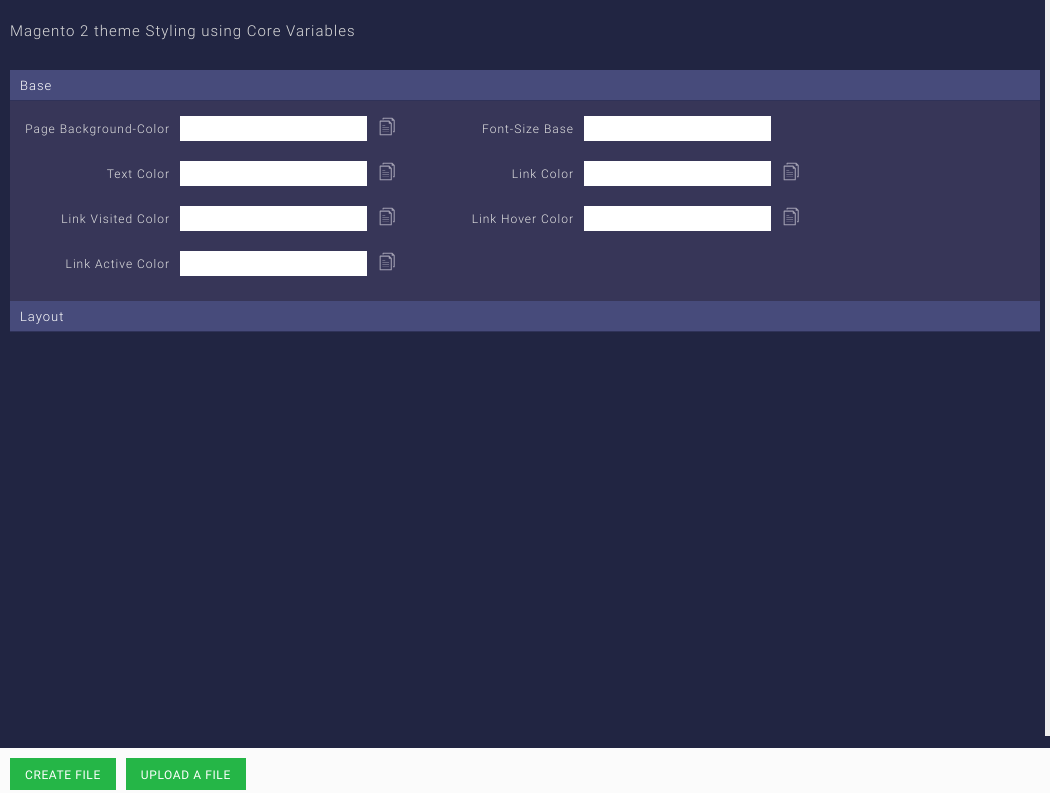
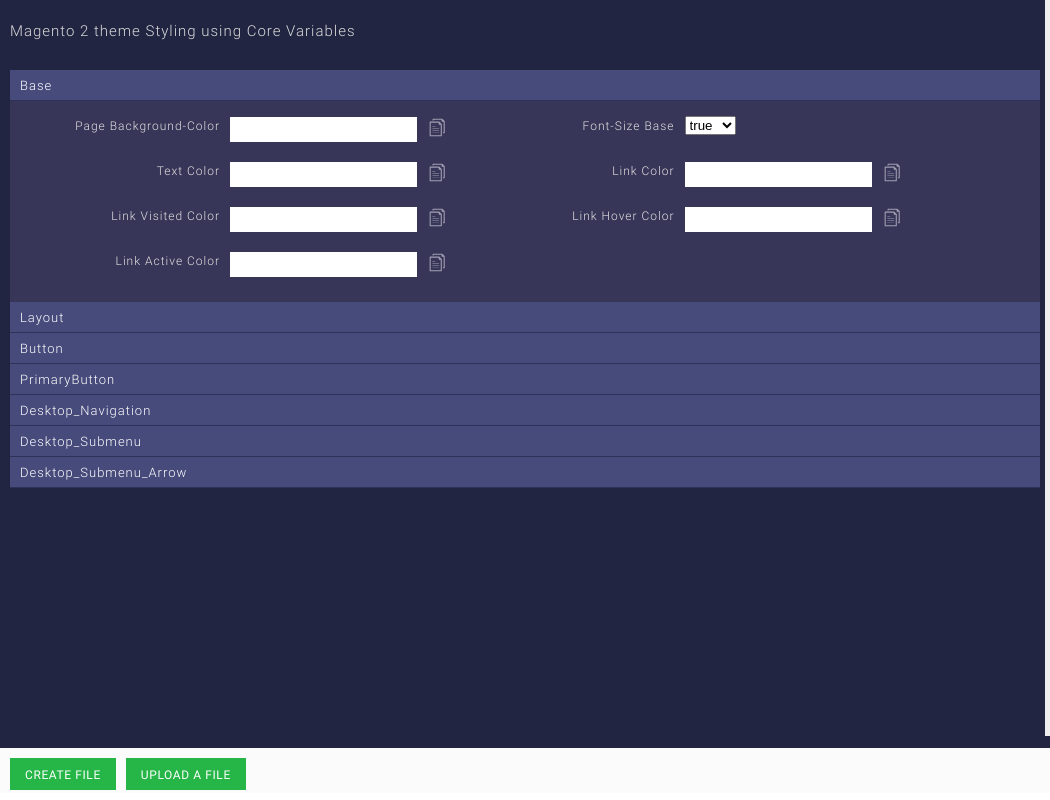
Before and after one commit to piyushwalia/Brush, an Electron app: page mainWindow.html in a window 1050 px wide. Shown: the top 800 px of the page. Drawn offline with Linux system fonts and the light colour scheme.

Commit message:
added check for select HTML tag, removed desktop word from desktop naviagtion and added more variables
Signed-off-by: piyushwalia <walia11127@gmail.com>

```diff
--- a/core/core.js
+++ b/core/core.js
@@ -4,6 +4,7 @@
 const fs = require("fs");
 const variables = [];
 const input_parent__cont = '<div class="variable_container"><span class="variable__name">';
+const desktop_re = '.Desktop_Navigation__content .variable__name, .Desktop_Submenu__content .variable__name';
 
 
 
@@ -16,10 +17,21 @@
                             const var_data = input_parent__cont +f.value.slice(1).replace(/[_\s]/g, ' ')+'</span><input type="text" name='+f.value+'  data-type='+f.data+'></div>';
                             $(var_data).appendTo('.' + i + '__content');
                         }
-                        else{
-                            const var_data = input_parent__cont +f.value.slice(1).replace(/[_\s]/g, ' ')+'</span><input type="text" name='+f.value+'  data-type='+f.data+'><div class="comments"><span class="info_icon"></span><p>'+f.comments+'</p></div></div>';
-                            $(var_data).appendTo('.' + i + '__content');
-                        }
+                    else{
+                        const var_data = input_parent__cont +f.value.slice(1).replace(/[_\s]/g, ' ')+'</span><input type="text" name='+f.value+'  data-type='+f.data+'><div class="comments"><span class="info_icon"></span><p>'+f.comments+'</p></div></div>';
+                        $(var_data).appendTo('.' + i + '__content');
+                    }
+                        var desktop_var = /-desktop/gi;
+                        $(desktop_re).contents().each(function() {
+                            if (this.nodeType === 3 && desktop_var.test(this.nodeValue)) {
+                                this.nodeValue = this.nodeValue.replace(desktop_var, '');
+                            }
+                        });
+                        jQuery("[data-type='select']").replaceWith(function () {
+                            return jQuery('<select name='+f.value+'><option>true</option><option>false</option></select>', {
+                                html: jQuery(this).html()
+                            });
+                        });
                  });
                 });
 
@@ -140,18 +152,24 @@
             $('#right_cont').addClass('left_panel--active');
         })
 
+
+        // Variables extra data added for reference
+
+
+
+
+
         // Exporting theme file
         document.getElementById("create_file").addEventListener("click", () => {
             let content='';
-            var billa = document.querySelectorAll('.box__container input[type="text"]');
             var var__id = document.querySelectorAll('.box__container');
             for(var var__index in var__id) {
                 var var__id_get = var__id[var__index].id;
                 if(var__id_get != undefined) {
                     content += '\n'+'//'+var__id_get+'\n';
-                    var input__values = document.querySelectorAll('#'+var__id_get+' input[type="text"], select');
+                    var input__values = document.querySelectorAll('#'+var__id_get+' input[type="text"] , #'+var__id_get+' select' );
                     for(var i in input__values){
-                        if(input__values.length>= parseInt(i)  && input__values[i].value!=''){
+                        if(input__values.length>= parseInt(i)  && input__values[i].value!='' && input__values[i].value!='true'){
                             content += input__values[i].name + ':' +  input__values[i].value + ';'+'\n';
                         }
                     }
--- a/css/style.css
+++ b/css/style.css
@@ -48,6 +48,9 @@
     padding: 10px;
     width: 100%;
     transition: all 1s ease;
+    height: 567px;
+    float: left;
+    overflow-y: auto;
 }
 .var_title{
     background: #474b7b;
@@ -71,7 +74,7 @@
     padding: 5px 5px 5px 0px;
     font-size: 12px;
     display: inline-block;
-    width: 40%;
+    width: 45%;
     position: relative;
     margin-bottom: 10px;
 }
@@ -79,7 +82,7 @@
     display: inline-block;
     margin-right: 10px;
     text-transform: capitalize;
-    min-width: 150px;
+    width: 200px;
     text-align: right;
 }
 
@@ -120,6 +123,7 @@
     padding: 5px;
     box-shadow: none;
     border: none;
+    vertical-align:top;
 }
 
 .paste_button{
@@ -255,3 +259,18 @@
     font-family: 'robotoregular';
     cursor: pointer;
 }
+
+
+#Layout .variable_container,
+#Buttons .variable_container,
+#PrimaryButton .variable_container
+{
+    width:50%;
+}
+
+#Layout .variable__name,
+#Buttons .variable__name,
+#PrimaryButton .variable__name
+{
+    width:238px;
+}
--- a/main.js
+++ b/main.js
@@ -18,7 +18,7 @@
 app.on('ready', function(){
 
     mainWindow = new BrowserWindow({
-        width:1000,
+        width:1050,
         height:700
     });
     mainWindow.loadURL(url.format({
--- a/variables/variables.json
+++ b/variables/variables.json
@@ -6,7 +6,7 @@
         },
         {
             "value": "@font-size__base",
-            "data": "font"
+            "data": "select"
         },
         {
             "value": "@text__color",
@@ -32,8 +32,7 @@
     "Layout":[
         {
             "value":"@layout__max-width",
-            "data": "value",
-            "type": "layout"
+            "data": "value"
         },
         {
             "value":"@layout-indent__width",
@@ -44,7 +43,282 @@
             "value": "@layout__width-xs-indent",
             "data": "value",
             "comments" :"Left and Right Padding of the body for Mobile"
+        },
+        {
+            "value": "@layout-column__sidebar-width",
+            "data": "value",
+            "comments" :"Width of the Sidebar column for Category Page"
+        },
+        {
+            "value": "@layout-column-checkout__width-left",
+            "data": "value",
+            "comments" :"Checkout Page Column Width"
         }
-
+    ],
+    "Button":[
+        {
+            "value":"@button__font-size",
+            "data": "value"
+        },
+        {
+            "value":"@button__font-weight",
+            "data": "value"
+        },
+        {
+            "value": "@button__line-height",
+            "data": "value"
+        },
+        {
+            "value": "@button__margin",
+            "data": "value"
+        },
+        {
+            "value": "@button__padding",
+            "data": "value",
+            "comments" :"Leave blank when buttons don't depend on side paddings or have fixed width"
+        },
+        {
+            "value": "@button__width",
+            "data": "value",
+            "comments" :"Leave blank when buttons depend on side paddings or to fixed value when needed"
+        },
+        {
+            "value": "@button__border-radius",
+            "data": "value"
+        },
+        {
+            "value": "@button__disabled__opacity",
+            "data": "value",
+            "comments" :"Default value is .5, Leave blank if you want to keep the default value"
+        },
+        {
+            "value": "@button__color",
+            "data": "color"
+        },
+        {
+            "value": "@button__border",
+            "data": "value"
+        },
+        {
+            "value": "@button__gradient-color-start",
+            "data": "color",
+            "comments" :"Leave blank if you don't want Gradiant button"
+        },
+        {
+            "value": "@button__gradient-color-end",
+            "data": "color",
+            "comments" :"Leave blank if you don't want Gradiant button"
+        },
+        {
+            "value": "@button__hover__color",
+            "data": "color"
+        },
+        {
+            "value": "@button__hover__background",
+            "data": "color"
+        },
+        {
+            "value": "@button__hover__border",
+            "data": "value"
+        },
+        {
+            "value": "@button__hover__gradient-color-start",
+            "data": "color"
+        },
+        {
+            "value": "@button__hover__gradient-color-end",
+            "data": "color"
+        },
+        {
+            "value": "@button__font-size__l",
+            "data": "value",
+            "comments" :"Large Buttons Like Checkout Page button"
+        },
+        {
+            "value": "@button__padding__l",
+            "data": "value",
+            "comments" :"Large button padding"
+        },
+        {
+            "value": "@button__font-size__s",
+            "data": "value",
+            "comments" :"Small Buttons"
+        },
+        {
+            "value": "@button__padding__s",
+            "data": "value",
+            "comments" :"Small button padding"
+        }
+    ],
+    "PrimaryButton":[
+        {
+            "value":"@button-primary__font-size",
+            "data": "value"
+        },
+        {
+            "value":"@button-primary__font-weight",
+            "data": "value"
+        },
+        {
+            "value": "@button-primary__background",
+            "data": "color"
+        },
+        {
+            "value": "@button-primary__border",
+            "data": "value"
+        },
+        {
+            "value": "@button-primary__gradient-color-start",
+            "data": "color"
+        },
+        {
+            "value": "@button-primary__gradient-color-end",
+            "data": "color"
+        },
+        {
+            "value": "@button-primary__hover__background",
+            "data": "color"
+        },
+        {
+            "value": "@button-primary__hover__border",
+            "data": "value"
+        },
+        {
+            "value": "@button-primary__hover__color",
+            "data": "color"
+        },
+        {
+            "value": "@button-primary__hover__gradient-color-start",
+            "data": "color"
+        },
+        {
+            "value": "@button-primary__hover__gradient-color-end",
+            "data": "color"
+        }
+    ],
+    "Desktop_Navigation":[
+        {
+            "value":"@navigation-desktop__background",
+            "data": "color"
+        },
+        {
+            "value":"@navigation-desktop__border",
+            "data": "value"
+        },
+        {
+            "value": "@navigation-desktop__font-size",
+            "data": "value"
+        },
+        {
+            "value": "@navigation-desktop__font-weight",
+            "data": "value"
+        },
+        {
+            "value": "@navigation-desktop-level0-item__line-height",
+            "data": "value"
+        },
+        {
+            "value": "@navigation-desktop-level0-item__margin",
+            "data": "value"
+        },
+        {
+            "value": "@navigation-desktop-level0-item__padding",
+            "data": "value"
+        },
+        {
+            "value": "@navigation-desktop-level0-item__background",
+            "data": "color"
+        },
+        {
+            "value": "@navigation-desktop-level0-item__border",
+            "data": "value"
+        },
+        {
+            "value": "@navigation-desktop-level0-item__color",
+            "data": "color"
+        },
+        {
+            "value": "@navigation-desktop-level0-item__hover__background",
+            "data": "color"
+        },
+        {
+            "value": "@navigation-desktop-level0-item__hover__border",
+            "data": "value"
+        },
+        {
+            "value": "@navigation-desktop-level0-item__hover__color",
+            "data": "color"
+        }
+    ],
+    "Desktop_Submenu": [
+        {
+            "value": "@submenu-desktop__background",
+            "data": "color"
+        },
+        {
+            "value": "@submenu-desktop__border-width",
+            "data": "value",
+            "comments": "By default, border is kept solid"
+        },
+        {
+            "value": "@submenu-desktop__border-color",
+            "data": "color"
+        },
+        {
+            "value": "@submenu-desktop__box-shadow",
+            "data": "value"
+        },
+        {
+            "value": "@submenu-desktop__font-size",
+            "data": "value"
+        },
+        {
+            "value": "@submenu-desktop__font-weight",
+            "data": "value"
+        },
+        {
+            "value": "@submenu-desktop__min-width",
+            "data": "value"
+        },
+        {
+            "value": "@submenu-desktop__padding",
+            "data": "value"
+        }
+    ],
+    "Desktop_Submenu_Arrow": [
+        {
+            "value": "@submenu-desktop-arrow",
+            "data": "select",
+            "comments":"By default, the value is true, if you want to disable the arrows, select false"
+        },
+        {
+            "value": "@submenu-desktop__border-width",
+            "data": "value",
+            "comments": "By default, border is kept solid"
+        },
+        {
+            "value": "@submenu-desktop__border-color",
+            "data": "color"
+        },
+        {
+            "value": "@submenu-desktop__box-shadow",
+            "data": "value"
+        },
+        {
+            "value": "@submenu-desktop__font-size",
+            "data": "value"
+        },
+        {
+            "value": "@submenu-desktop__font-weight",
+            "data": "value"
+        },
+        {
+            "value": "@submenu-desktop__min-width",
+            "data": "value"
+        },
+        {
+            "value": "@submenu-desktop__padding",
+            "data": "value"
+        }
     ]
  }
```
Also changed, not shown: _theme.less (+14 -4 lines), mainWindow.html (line endings or trailing spaces).
